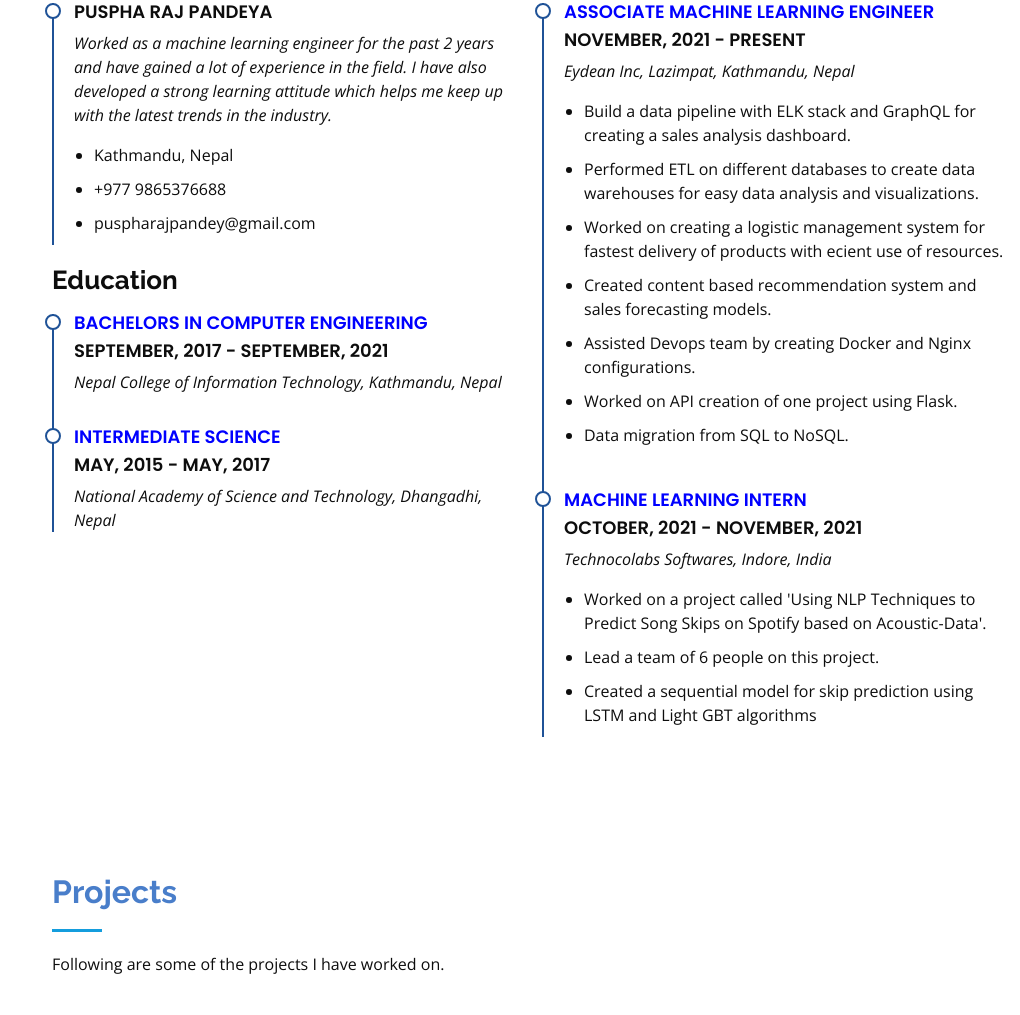
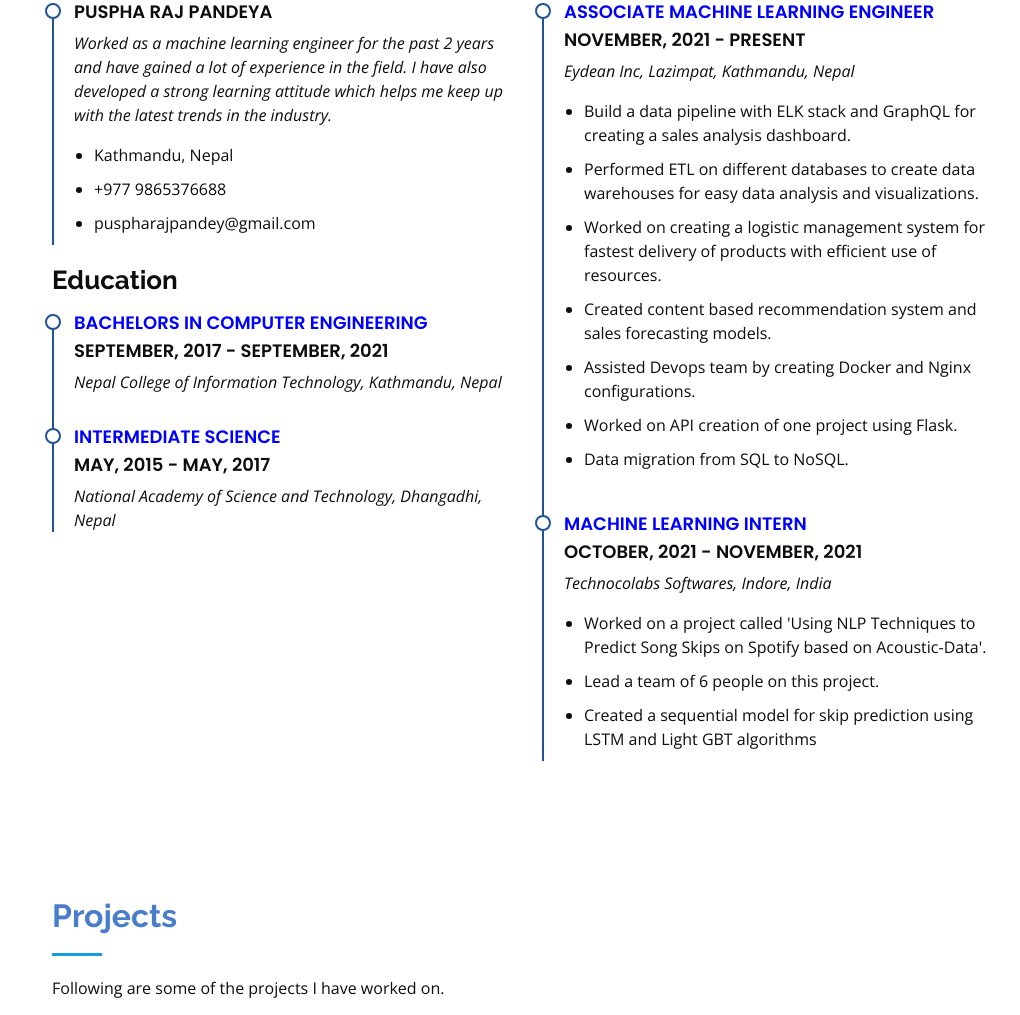
Before and after one commit to Puspha22/portfolio, a plain HTML site: page index.html in a window 1280 px wide. Shown: the part 1730-2745 px from the top of the page, without its empty margins (260-1280 px from the left). Drawn offline with nearby package versions, Linux system fonts and the light colour scheme.

Commit message:
Update index.html

```diff
--- a/index.html
+++ b/index.html
@@ -404,7 +404,7 @@
               <ul>
                 <li>Build a data pipeline with ELK stack and GraphQL for creating a sales analysis dashboard.</li>
                 <li>Performed ETL on different databases to create data warehouses for easy data analysis and visualizations.</li>
-                <li>Worked on creating a logistic management system for fastest delivery of products with ecient use of resources.</li>
+                <li>Worked on creating a logistic management system for fastest delivery of products with efficient use of resources.</li>
                 <li>Created content based recommendation system and sales forecasting models.</li>
                 <li>Assisted Devops team by creating Docker and Nginx configurations.</li>
                 <li>Worked on API creation of one project using Flask.</li>
```
